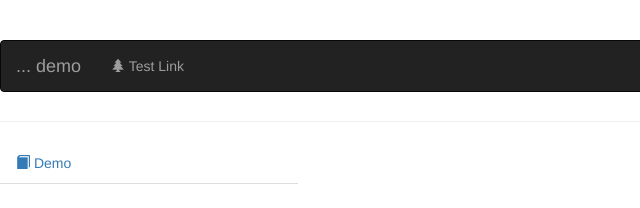
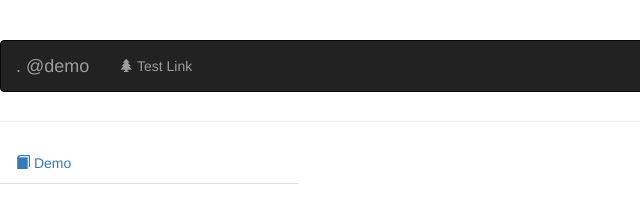
Before and after one commit to orxan07/client, a website: page public/index.html in a window 1280 px wide. Shown: the full height of the page, 0-640 px from the left. Drawn offline with nearby package versions, Linux system fonts and the light colour scheme; some packages are replaced by stand-ins of ours.

Commit message:
Update index.html
demo commit

```diff
--- a/public/index.html
+++ b/public/index.html
@@ -34,7 +34,7 @@
 					<span class="icon-bar"></span>
 					<span class="icon-bar"></span>
 				</button>
-				<a class="navbar-brand" href="#/"> ... demo</a>
+				<a class="navbar-brand" href="#/"> . @demo</a>
 			</div>
 
 			<!-- Collect the nav links, forms, and other content for toggling -->
```
